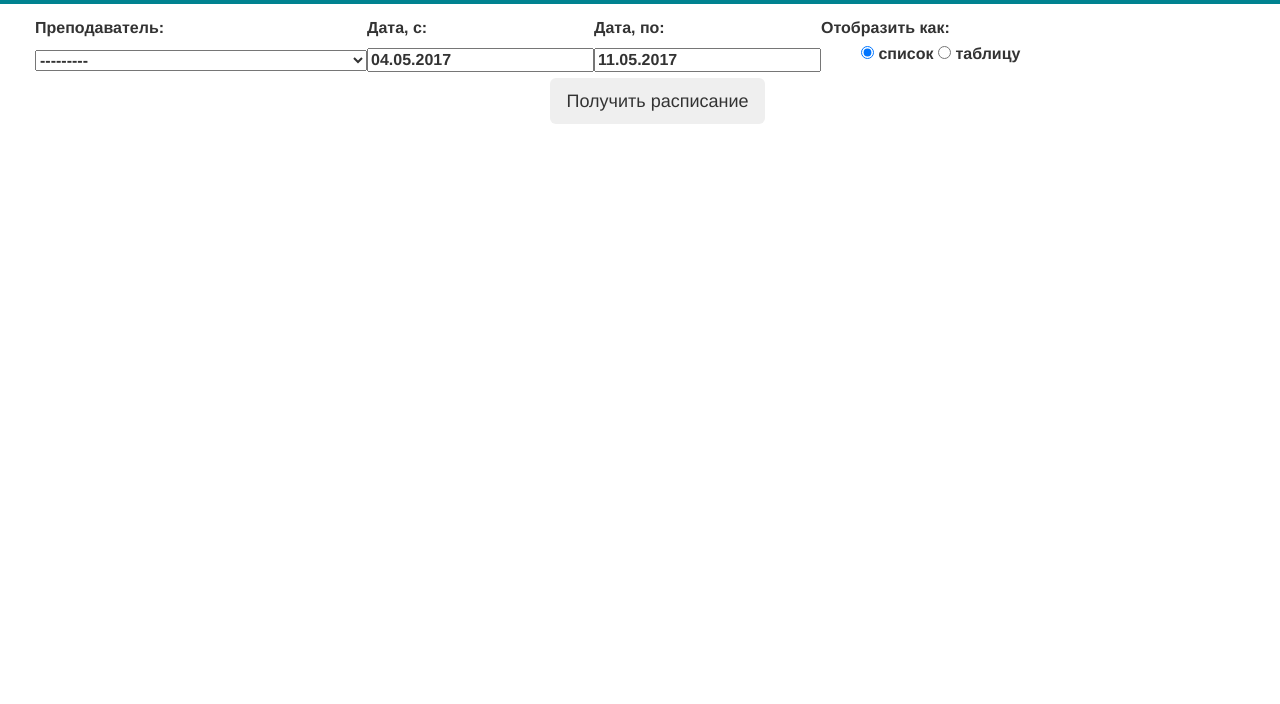
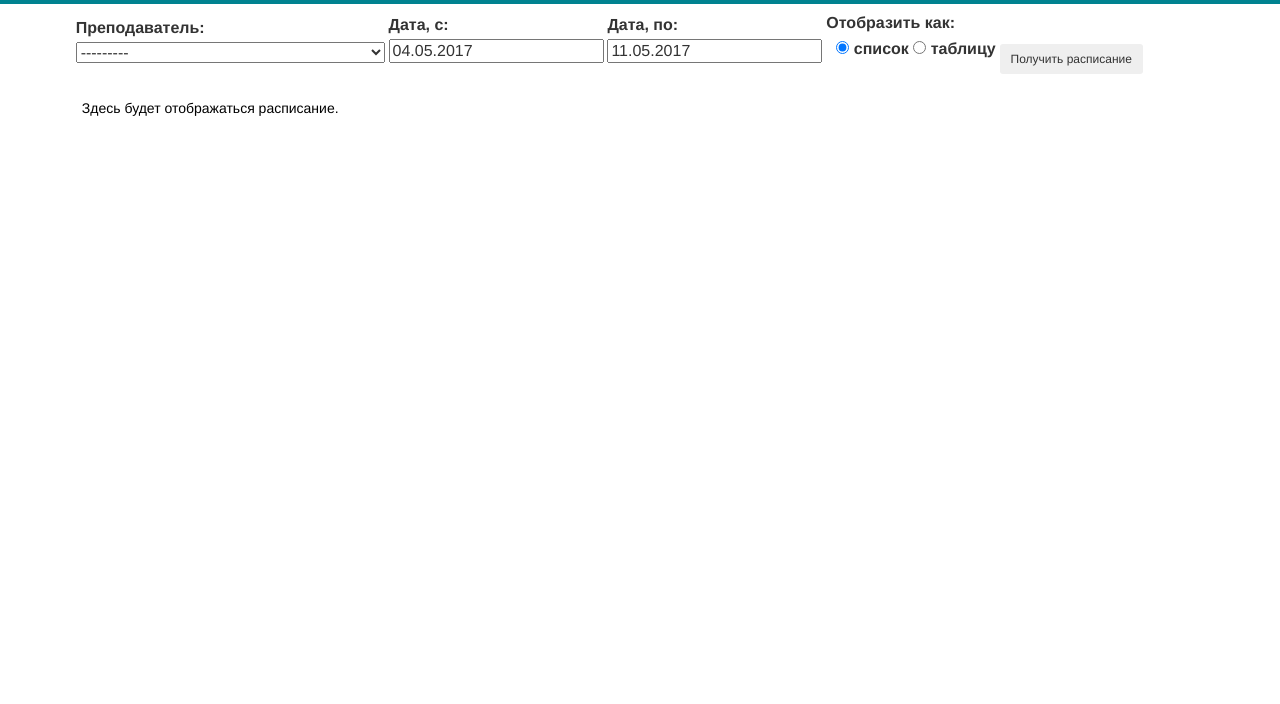
Before and after one commit to p-ilya/unecon_app_1, a Django app: page /rasp/ in a window 1280 px wide. Shown: the part 96-800 px from the top of the page. Run offline with Django 3.2, Linux system fonts and the light colour scheme; data comes from the database, SQL or seed files in the repository; lists and menus that the app fills with data are empty; some libraries are stand-ins or nearby versions.

Commit message:
Resp design & detail view

```diff
--- a/UneconApp/settings.py
+++ b/UneconApp/settings.py
@@ -106,17 +106,17 @@ AUTH_PASSWORD_VALIDATORS = [
 # Internationalization
 # https://docs.djangoproject.com/en/1.10/topics/i18n/
 
-LANGUAGE_CODE = 'en-us'
+LANGUAGE_CODE = 'ru-RU'
 
 TIME_ZONE = 'Europe/Moscow'
 
 USE_I18N = True
 
-USE_L10N = True
+USE_L10N = False
 
 USE_TZ = True
 
-
+DATE_FORMAT = 'd.m.y D'
 # Static files (CSS, JavaScript, Images)
 # https://docs.djangoproject.com/en/1.10/howto/static-files/
 
--- a/main/forms.py
+++ b/main/forms.py
@@ -1,7 +1,8 @@
 from dal import autocomplete
 from datetime import datetime, timedelta
+
 from django import forms
-from django.forms.widgets import RadioSelect
+from django.forms.widgets import RadioSelect, SelectDateWidget
 
 from .models import Teacher
 
@@ -31,12 +32,23 @@ class CriteriaForm(forms.Form):
     date_since = forms.DateField(
         initial=datetime.now().strftime('%d.%m.%Y'),
         input_formats=['%d.%m.%Y'],
-        label="Дата, с:")
+        label="Дата, с:",
+        #  Better for mobile devices?
+        #  widget=SelectDateWidget(years=[2016,2017,2018,2019,2020,2021])
+        widget=forms.TextInput(
+            attrs={
+            'class': 'datepicker',
+        })
+        )
 
     date_to = forms.DateField(
         initial=(datetime.now()+timedelta(days=7)).strftime('%d.%m.%Y'),
         input_formats=['%d.%m.%Y'],
-        label="Дата, по:")
+        label="Дата, по:",
+        widget=forms.TextInput(attrs={
+            'class': 'datepicker',
+        })
+        )
 
     view_method = forms.ChoiceField(
         widget=RadioSelect,
--- a/main/static/css/base.css
+++ b/main/static/css/base.css
@@ -1,9 +1,19 @@
+html {
+    min-width: 350px;
+}
+
 header {
     width: 100%;
     height: 100px;
     background: #008290;
-    font-size: 18px;
+    font-size: 20px;
     position: static;
+}
+
+@media screen and (max-width: 700px) {
+    header {
+        font-size: 15px;
+    }
 }
 
 #logo {
@@ -27,7 +37,9 @@ header {
 }
 
 .content-container {
-    padding-left: 35px;
+    margin-left: 3%;
+    margin-right: 3%
+    width: 94%;
 }
 
 .buttons-index {
--- a/main/static/css/rasp.css
+++ b/main/static/css/rasp.css
@@ -1,8 +1,11 @@
-form {
+#criteria-form {
     float: top;
-    padding-top: 15px;
-    width: 100%;
+    padding-top: 10px;
+    padding-bottom: 10px;
+    width: 96.5%;
     min-width: 200px;
+    margin-left: 3%;
+    margin-right: 3%;
     background: #FFFFFF;
 }
 
@@ -11,12 +14,17 @@ form {
 }
 
 .field-wrapper {
-    padding: 10px;
-    display: inline;
+    display: inline-block;
 }
 
-#criteria-table th ul li {
+.field-wrapper ul li {
     display: inline-block;
+    list-style: none inside;
+}
+
+#id_view_method {
+    margin: 0;
+    padding-left: 10px;
 }
 
 #criteria-form.stick-top {
@@ -25,7 +33,32 @@ form {
 }
 
 #query-result {
-    padding-top: 15px;
-    margin-left: 11%;
+    margin-left: 3.5%;
+    margin-right: 3%;
+    max-width: 1000px;
     color: black;
 }
+
+@media screen and (max-width: 550px) {
+    html {
+        font-size: 75%;
+    }
+
+    .sidenav {
+        height: 100%;
+        width: 250px;
+        position: absolute;
+        z-index: 1;
+        top: 100px;
+        left: -250px;
+        background-color: #f4f5f7;
+        overflow-x: hidden; /* Disable horizontal scroll */
+    }
+
+    #sideMenuBtn {
+        transform: rotate(-90deg);
+        position: fixed;
+        left: 0px;
+        top: 50%;
+    }
+}
--- a/main/static/js/rasp.js
+++ b/main/static/js/rasp.js
@@ -1,13 +1,46 @@
 
 $(document).ready(function() {
-
+	/*
+	$.datepicker.setDefaults(
+		{ dateFormat:"dd.mm.yy"}
+		);
+	*/
 	var $window =  $(window);
 	var $criteriaForm = $('#criteria-form');
 	var top = $($criteriaForm).offset().top;
 
+	/* форма как боковой слайдер
+	var sideMenu = $('<input type="button" id="sideMenuBtn" value="Критерии" class="btn"/>');
+
+	$window.resize(function() {
+		if ($window.width() < 550) {
+			$('#criteria-form').prepend(sideMenu);
+			$('#criteria').toggleClass('sidenav');
+		}
+		if ($window.width() >= 550) {
+			$('#sideMenuBtn').remove();
+		}
+	});
+
+	$('#sideMenuBtn').click(function() {
+		$('#criteria').animate({'left': '0px'});
+	});
+	*/
+	/* форма прилипает к верху области просмотра */
 	$window.scroll(function() {
 		$criteriaForm.toggleClass('stick-top',
 			$window.scrollTop() > top);
+
+		if ($window.scrollTop() > top) {
+			$('#query-result').css('padding-top', $criteriaForm.height() );
+		}
+		if ($window.scrollTop() <= top) {
+			$('#query-result').css('padding-top', 0);
+		}
 	});
 
+	$('.datepicker').datepicker({
+			dateFormat:'dd.mm.yy',
+		});
+
 });
--- a/main/templates/main/base.html
+++ b/main/templates/main/base.html
@@ -3,12 +3,15 @@
 <html>
 
   <head>
+    <link rel="shortcut icon" href="{% static 'images/favicon.ico' %}" />
     <link rel="stylesheet" href="//maxcdn.bootstrapcdn.com/bootstrap/3.2.0/css/bootstrap.min.css">
     <link rel="stylesheet" href="//maxcdn.bootstrapcdn.com/bootstrap/3.2.0/css/bootstrap-theme.min.css">
     <link rel="stylesheet" href="{% static 'css/base.css' %}">
     {% block styles %}
     {% endblock %}
     <meta charset="utf-8"></meta>
+    <!-- Bootstrap mobile-friendly stuff -->
+    <meta name="viewport" content="width=device-width, initial-scale=1">
     <title>Unecon schedule app</title>
   </head>
 
--- a/main/templates/main/index.html
+++ b/main/templates/main/index.html
@@ -2,9 +2,9 @@
 
 {% block content %}
 <div id="course-subject-title">
-  <h1>Информационный сервис для преподавателя<br>
+  <h3>Информационный сервис для преподавателя<br>
     "Расписание занятий"
-  </h1>
+  </h3>
 </div>
 
 <div id="course-subject">
--- a/main/templates/main/rasp.html
+++ b/main/templates/main/rasp.html
@@ -3,54 +3,51 @@
 
 {% block styles %}
 <link rel="stylesheet" href="{% static 'css/rasp.css' %}">
+<link rel="stylesheet" href="//code.jquery.com/ui/1.12.1/themes/base/jquery-ui.css">
 <script src="http://ajax.googleapis.com/ajax/libs/jquery/1.7.1/jquery.min.js" type="text/javascript"></script>
+<script src="http://ajax.googleapis.com/ajax/libs/jqueryui/1.7.1/jquery-ui.min.js" type="text/javascript"></script>
+<script src="https://code.jquery.com/jquery-1.12.4.js"></script>
+<script src="https://code.jquery.com/ui/1.12.1/jquery-ui.js"></script>
 <script type="text/javascript" src="{% static 'js/rasp.js' %}"></script>
 {% endblock %}
 
+
 {% block content %}
-
 
 <form method="POST" action="/rasp/" id="criteria-form">
   {% csrf_token %}
 
-  <!--div class="title-reqular">
-    <h3>Выберите критерии:</h3>
-  </div-->
-  <table id="criteria-table">
+  <div id="criteria">
 
-  <tr>
-    {% for field in form %}
-    <th>{{ field.label_tag }}</th>
-    {% endfor %}
-  </tr>
-
-  <tr>
     {% for field in form %}
 
-  <!--div class="field-wrapper">
-    {{ field.label_tag }} {{ field }}
-  </div-->
-
-  <th>{{ field }}</th>
+      <div class="field-wrapper">
+        <table class="form-field">
+          <tr><th>{{ field.label_tag }}</th></tr>
+          <tr><td>{{ field }}</td></tr>
+        </table>
+      </div>
 
     {% endfor %}
-  </tr>
 
-  </table>
+    <div class="field-wrapper">
+      <input type="submit" value="Получить расписание" class="btn btn-sm"/>
+    </div>
 
-  <div class="buttons-index">
-    <p>
-      <input type="submit" value="Получить расписание" class="btn btn-lg"/>
-    <!--<a href="{% url 'show_rasp' %}" class="btn btn-lg">Получить расписание</a>--></p>
   </div>
+
 </form>
 
-{% if lessons %}
+{% if lessons|length >= 0 %}
 
   <div id="query-result">
+
+  {% if lessons %}
     <div class='title-reqular'>
       <h3>Расписание занятий с {{ form.data.date_since }} по {{ form.data.date_to }}. </h3>
     </div>
+  {% endif %}
+
   {% if method == '1' %}
     {% for l in lessons %}
       <p>
@@ -58,8 +55,9 @@
       {{ l.lName }} <br>
       группа {{ l.lGroup }} <br><br>
       </p>
+
     {% empty %}
-    Расписание на эти дни не найдено.
+    <h4>Расписание на эти дни не найдено.</h4>
 
     {% endfor %}
 
@@ -77,27 +75,37 @@
       <tbody>
       {% for l in lessons %}
         <tr>
-      <th>{{ l.lDate }}</th>
-      <th>{{ l.lTime }}</th>
-      <th>{{ l.lAud }}</th>
-      <th>{{ l.lGroup }}</th>
-      <th>{{ l.lName }}</th>
+          <td>{{ l.lDate }}</td>
+          <td>{{ l.lTime }}</td>
+          <td>{{ l.lAud }}</td>
+          <td>{{ l.lGroup }}</td>
+          <td>{{ l.lName }}</td>
         </tr>
+
+      {% empty %}
+        <h4>Расписание на эти дни не найдено.</h4>
+
       {% endfor %}
       </tbody>
     </table>
 
   {% else %}
-  <p>Что-то пошло не так.</p>
+    <p>Здесь будет отображаться расписание.</p>
   {% endif %}
 
   </div>
 
+{% else %}
+  <p>{{ lessons|length }}</p>
+  <h4>Расписание на эти дни не найдено.</h4>
+
 {% endif %}
+
 
 {% endblock %}
 
+
 {% block footer %}
-<script type="text/javascript" src="{% static 'admin/js/vendor/jquery/jquery.js' %}"></script>
+<!--script type="text/javascript" src="{% static 'admin/js/vendor/jquery/jquery.js' %}"></script-->
 {{ form.media }}
 {% endblock %}
--- a/main/urls.py
+++ b/main/urls.py
@@ -5,7 +5,9 @@ urlpatterns = [
     url(r'^$', views.index, name='index'),
     url(r'^rasp/$', views.rasp, name='criteria'),
     url(r'^info/$', views.info, name='info'),
-    url(r'^rasp/show/$', views.show_rasp, name='show_rasp'),
+    url(r'^show/(?P<since>[0-9]{4}-[0-9]{2}-[0-9]{2})/(?P<to>[0-9]{4}-[0-9]{2}-[0-9]{2})/(?P<teacher>[0-9]+)/(?P<method>[0-9]{1})/$',
+    	views.show_rasp,
+    	name='show_rasp'),
 
     url(r'^teacher_autocomplete/$',
     	views.TeacherAutocomplete.as_view(),
--- a/main/views.py
+++ b/main/views.py
@@ -1,4 +1,5 @@
 from dal import autocomplete
+from datetime import datetime
 from django.shortcuts import render, redirect
 from .forms import CriteriaForm
 from .models import Lesson, Teacher
@@ -34,18 +35,22 @@ def rasp(request):
 def info(request):
     return render(request, 'main/info.html', {})
 
-def show_rasp(request,lessons):
+def show_rasp(request,since,to,teacher,method):
     # add method argument here
-    # lessons = Lesson.objects.filter(lTeacher=teacher,lDate__range=(since,to))
+    lessons = Lesson.objects.filter(lTeacher=teacher,lDate__range=(since,to)).order_by('lDate', 'lTime')
+    d_since = datetime.strptime(since, "%Y-%m-%d")
+    d_to = datetime.strptime(to, "%Y-%m-%d")
+    t = Teacher.objects.get(pk=teacher)
+    t_format ='{0} {1}.{2}.'.format(
+        t.tName.split(sep=' ')[0],
+        t.tName.split(sep=' ')[1][0],
+        t.tName.split(sep=' ')[2][0])
 
-    return render(request, 'main/show_rasp.html', {'lessons': lessons})
+    return render(request, 'main/show_rasp.html', {'lessons': lessons,'method': method, 'since': d_since, 'to': d_to,'t':t_format })
 
 class TeacherAutocomplete(autocomplete.Select2QuerySetView):
     def get_queryset(self):
-        ''' NOTE: right now teacher queryset
-        is exposed through public URL.
-        Make a request.user.is_authenticated() check
-        once the user system is done. '''
+
         qs = Teacher.objects.all()
 
         if self.q:
```
Also changed, not shown: main/templates/main/show_rasp.html (+16 -33 lines), main/static/images/favicon.ico (added). Lines whose indentation alone changed are shown as unchanged.
